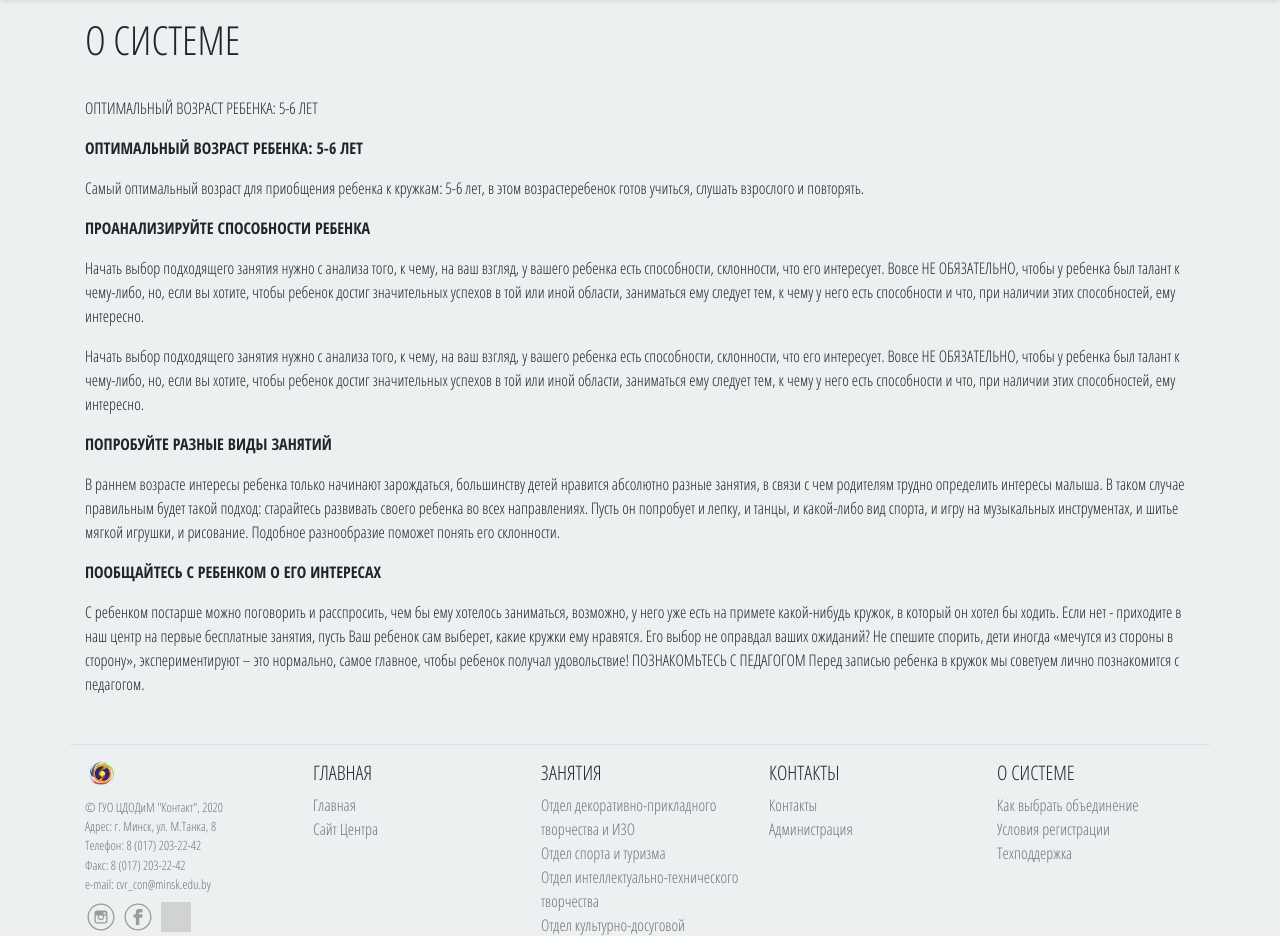
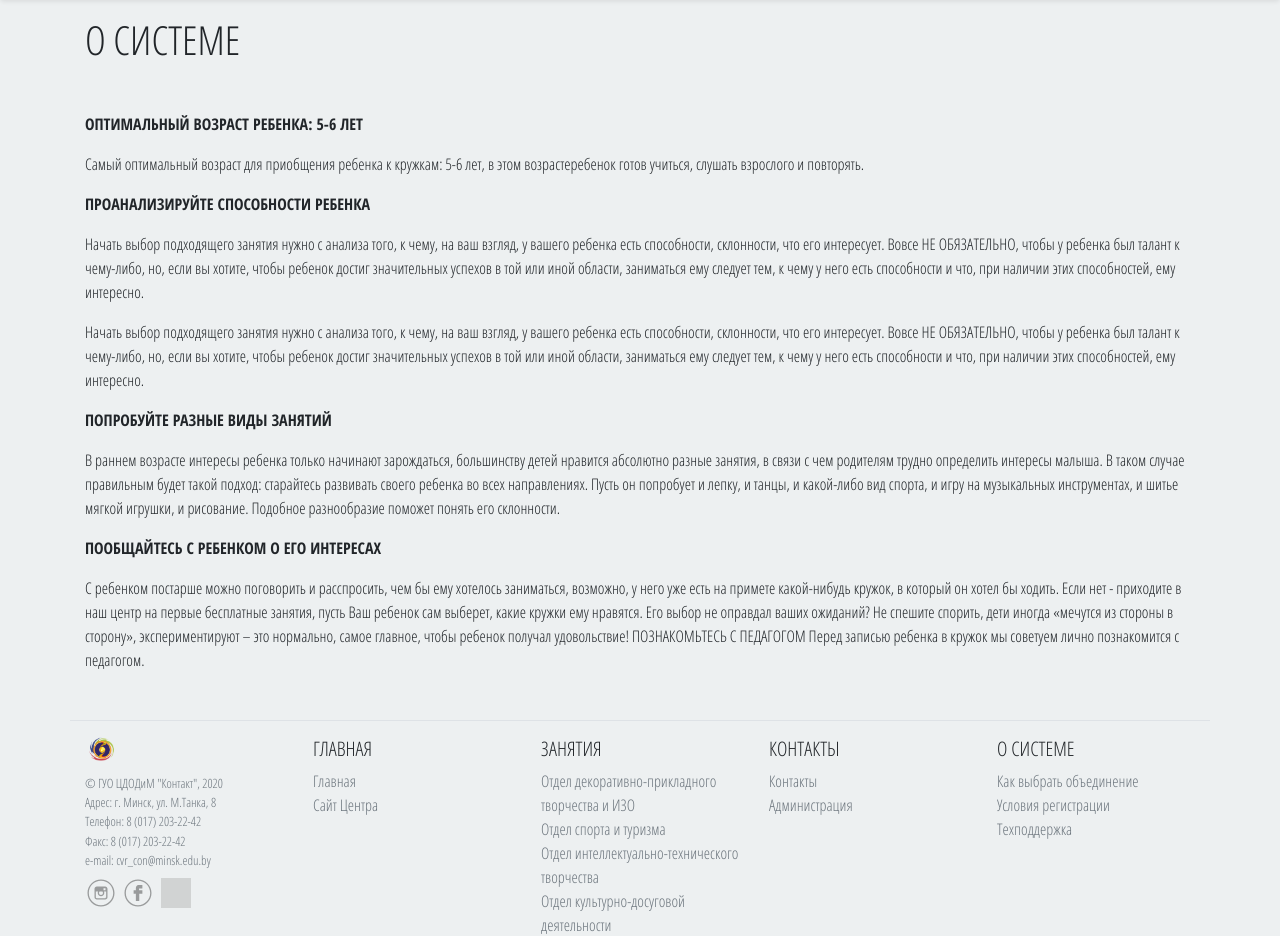
Before and after one commit to evgene30/python-flask-register, a Flask app: page /about in a window 1280 px wide. Shown: the part 84-1020 px from the top of the page. Run offline with Flask 2, Linux system fonts and the light colour scheme; some libraries are stand-ins or nearby versions; grey boxes are pictures that could not be loaded.

Commit message:
bold font in about 2

```diff
--- a/templates/about.html
+++ b/templates/about.html
@@ -9,7 +9,6 @@ Cтраница About
 
 <h1>О СИСТЕМЕ</h1>
 <br>
-ОПТИМАЛЬНЫЙ ВОЗРАСТ РЕБЕНКА: 5-6 ЛЕТ
 <p>
 <p><strong>ОПТИМАЛЬНЫЙ ВОЗРАСТ РЕБЕНКА: 5-6 ЛЕТ</strong>
 <p>
```
